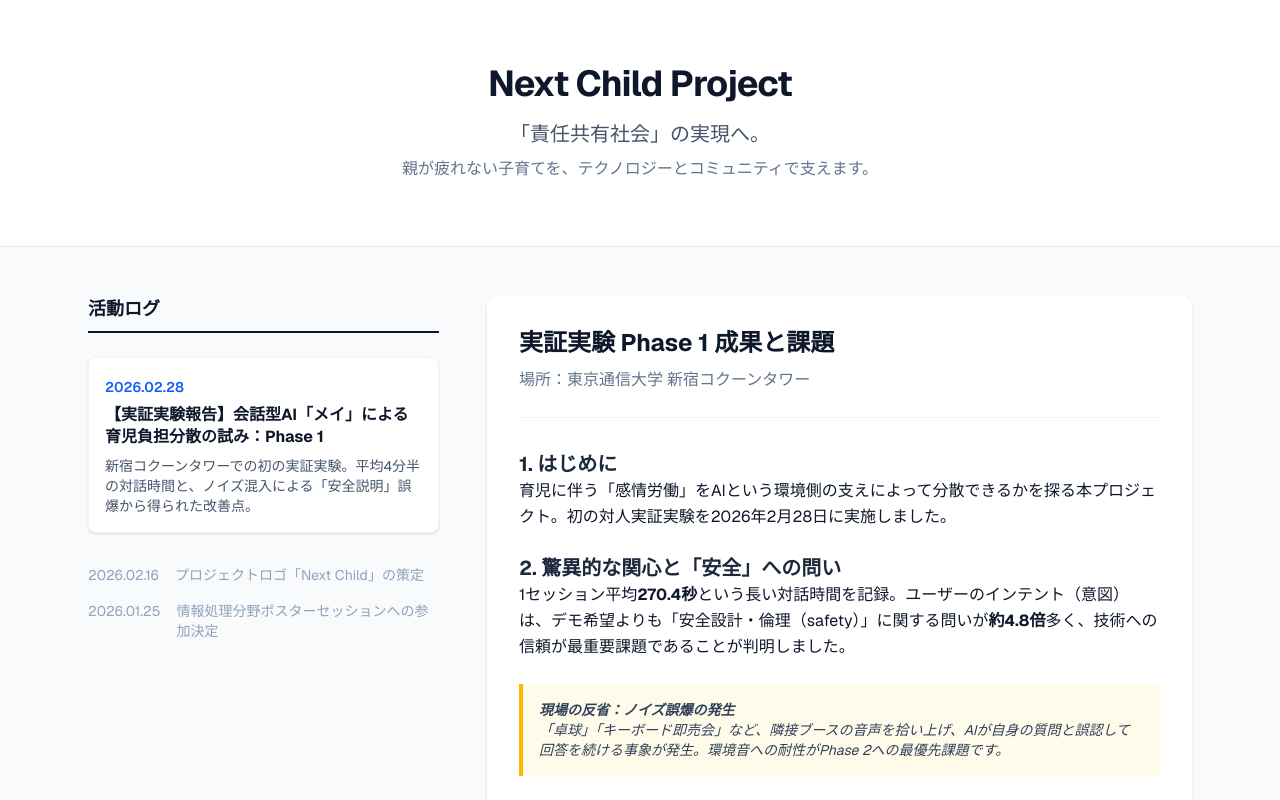
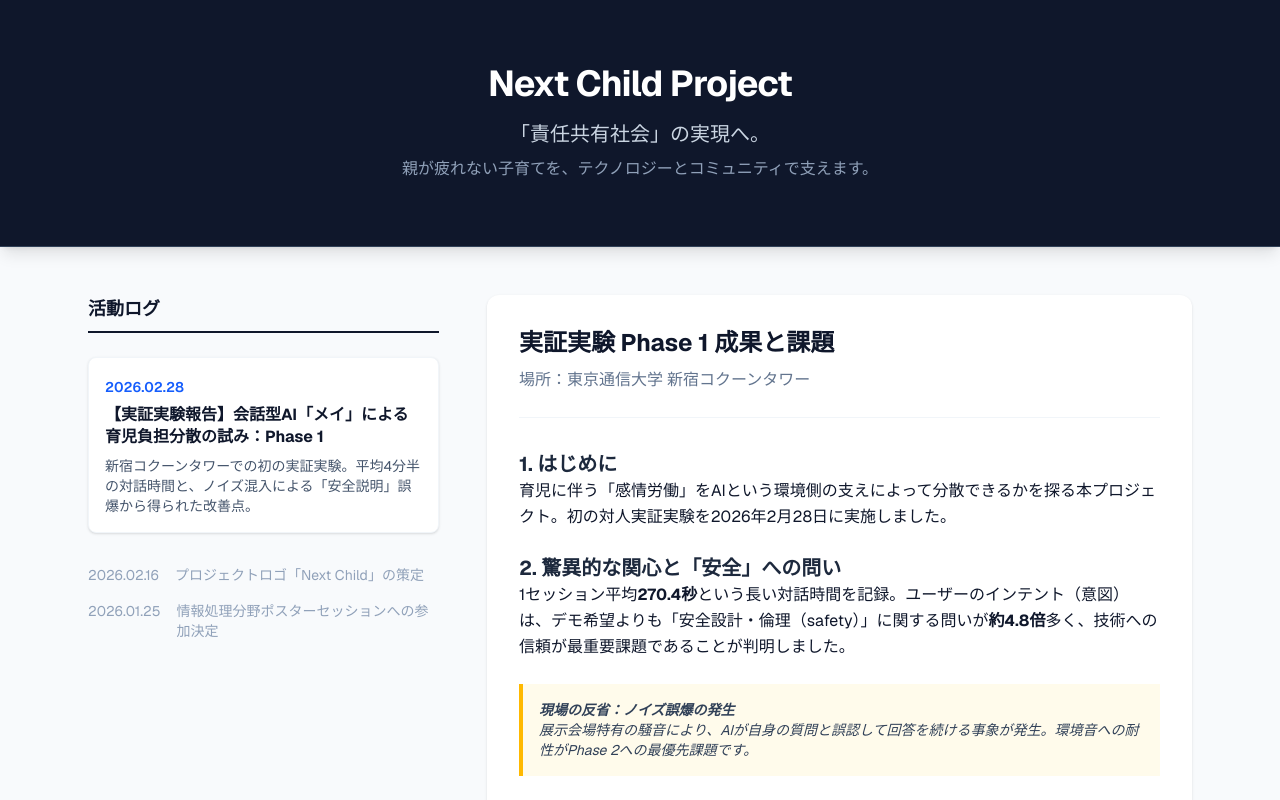
Before and after one commit to ike3don3/next-child-project, a Next.js app: page / in a window 1280 px wide. Shown: the top 800 px of the page. Built offline with nearby package versions, Linux system fonts and the light colour scheme.

Commit message:
Update header color to match footer

```diff
--- a/app/page.tsx
+++ b/app/page.tsx
@@ -3,11 +3,11 @@ import React from 'react';
 export default function Home() {
   return (
     <div className="min-h-screen bg-slate-50 text-slate-900 font-sans leading-relaxed">
-      {/* メインヘッダー */}
-      <header className="py-16 px-6 text-center bg-white border-b border-slate-200">
-        <h1 className="text-4xl font-bold tracking-tight mb-4">Next Child Project</h1>
-        <p className="text-xl text-slate-600">「責任共有社会」の実現へ。</p>
-        <p className="text-md text-slate-500 mt-2">親が疲れない子育てを、テクノロジーとコミュニティで支えます。</p>
+      {/* メインヘッダー（フッターと同じ濃い色に変更） */}
+      <header className="py-16 px-6 text-center bg-slate-900 border-b border-slate-700 shadow-lg">
+        <h1 className="text-4xl font-bold tracking-tight mb-4 text-white">Next Child Project</h1>
+        <p className="text-xl text-slate-300">「責任共有社会」の実現へ。</p>
+        <p className="text-md text-slate-400 mt-2">親が疲れない子育てを、テクノロジーとコミュニティで支えます。</p>
       </header>
 
       <main className="max-w-6xl mx-auto flex flex-col md:flex-row gap-12 py-12 px-6">
@@ -17,7 +17,7 @@ export default function Home() {
           <h2 className="text-lg font-bold border-b-2 border-slate-900 mb-6 pb-2">活動ログ</h2>
 
           {/* 最新の活動 */}
-          <article className="mb-8 p-4 bg-white rounded-lg shadow-sm border border-slate-100">
+          <article className="mb-8 p-4 bg-white rounded-lg shadow-sm border border-slate-100 transition-hover hover:shadow-md">
             <time className="text-sm text-blue-600 font-semibold">2026.02.28</time>
             <h3 className="text-md font-bold mt-1 mb-2 leading-snug">
               <a href="#phase1-report" className="hover:text-blue-600 transition-colors">
@@ -64,7 +64,7 @@ export default function Home() {
 
             <blockquote className="border-l-4 border-amber-400 bg-amber-50 p-4 my-6 italic text-sm text-slate-700">
               <strong>現場の反省：ノイズ誤爆の発生</strong><br />
-              「卓球」「キーボード即売会」など、隣接ブースの音声を拾い上げ、AIが自身の質問と誤認して回答を続ける事象が発生。環境音への耐性がPhase 2への最優先課題です。
+              展示会場特有の騒音により、AIが自身の質問と誤認して回答を続ける事象が発生。環境音への耐性がPhase 2への最優先課題です。
             </blockquote>
 
             <h3 className="text-xl font-bold text-slate-800 mt-6">3. メッセージを送信する</h3>
```
